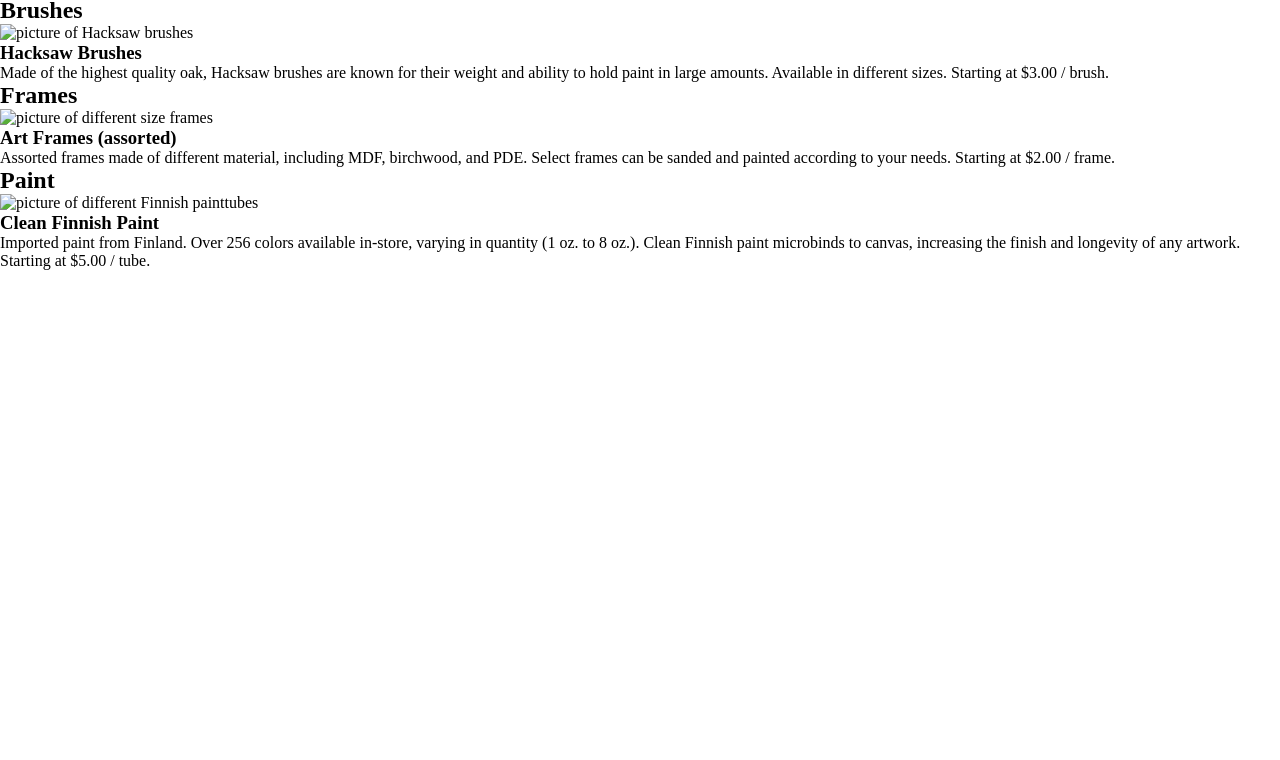
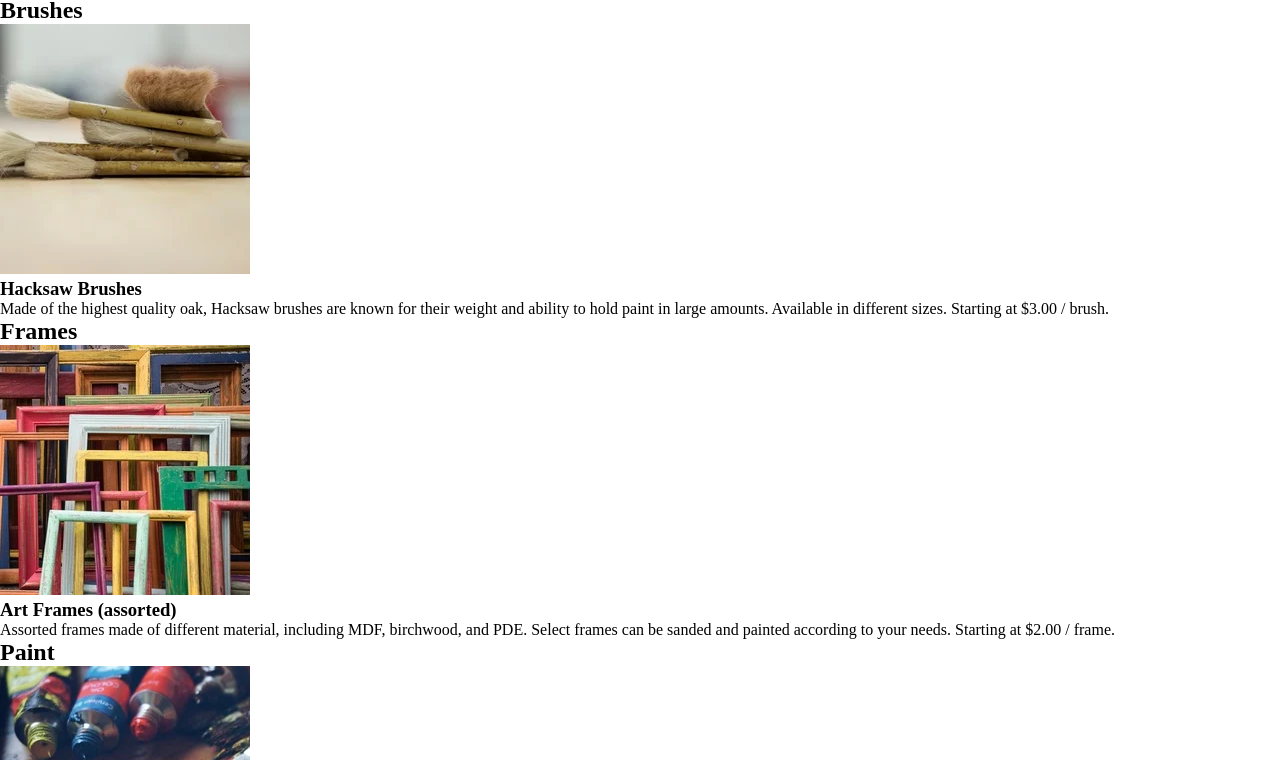
Before and after one commit to Flammendeingo-85/dashmoto, a plain HTML site: page index.html in a window 1280 px wide. Shown: the part 40-800 px from the top of the page. Drawn offline with Linux system fonts and the light colour scheme; the site is published under a folder, as on GitHub Pages, so addresses that start at the root find nothing.

Commit message:
correct link img's

```diff
--- a/index.html
+++ b/index.html
@@ -18,7 +18,7 @@
 
   <section class="brushes">
     <h2>Brushes</h2>
-    <img src="/img/hacksaw.webp" alt="picture of Hacksaw brushes"/>
+    <img src="./img/hacksaw.webp" alt="picture of Hacksaw brushes"/>
     <h3>Hacksaw Brushes</h3>
     <p>Made of the highest quality oak, Hacksaw brushes are known for their weight and ability to hold paint in large amounts. Available in different sizes. <span>Starting at $3.00 / brush</span>.</p>
   </section>
@@ -27,7 +27,7 @@
 
   <section class="frames">
     <h2>Frames</h2>
-    <img src="/img/frames.webp" alt="picture of different size frames"/>
+    <img src="./img/frames.webp" alt="picture of different size frames"/>
     <h3>Art Frames (assorted)</h3>
     <p>Assorted frames made of different material, including MDF, birchwood, and PDE. Select frames can be sanded and painted according to your needs. <span>Starting at $2.00 / frame</span>.</p>
   </section>
@@ -36,7 +36,7 @@
 
   <section class="paint">
     <h2>Paint</h2>
-    <img src="/img/finnish.webp" alt="picture of different Finnish painttubes"/>
+    <img src="./img/finnish.webp" alt="picture of different Finnish painttubes"/>
     <h3>Clean Finnish Paint</h3>
     <p>Imported paint from Finland. Over 256 colors available in-store, varying in quantity (1 oz. to 8 oz.). Clean Finnish paint microbinds to canvas, increasing the finish and longevity of any artwork. <span>Starting at $5.00 / tube</span>.</p>
   </section>
```
